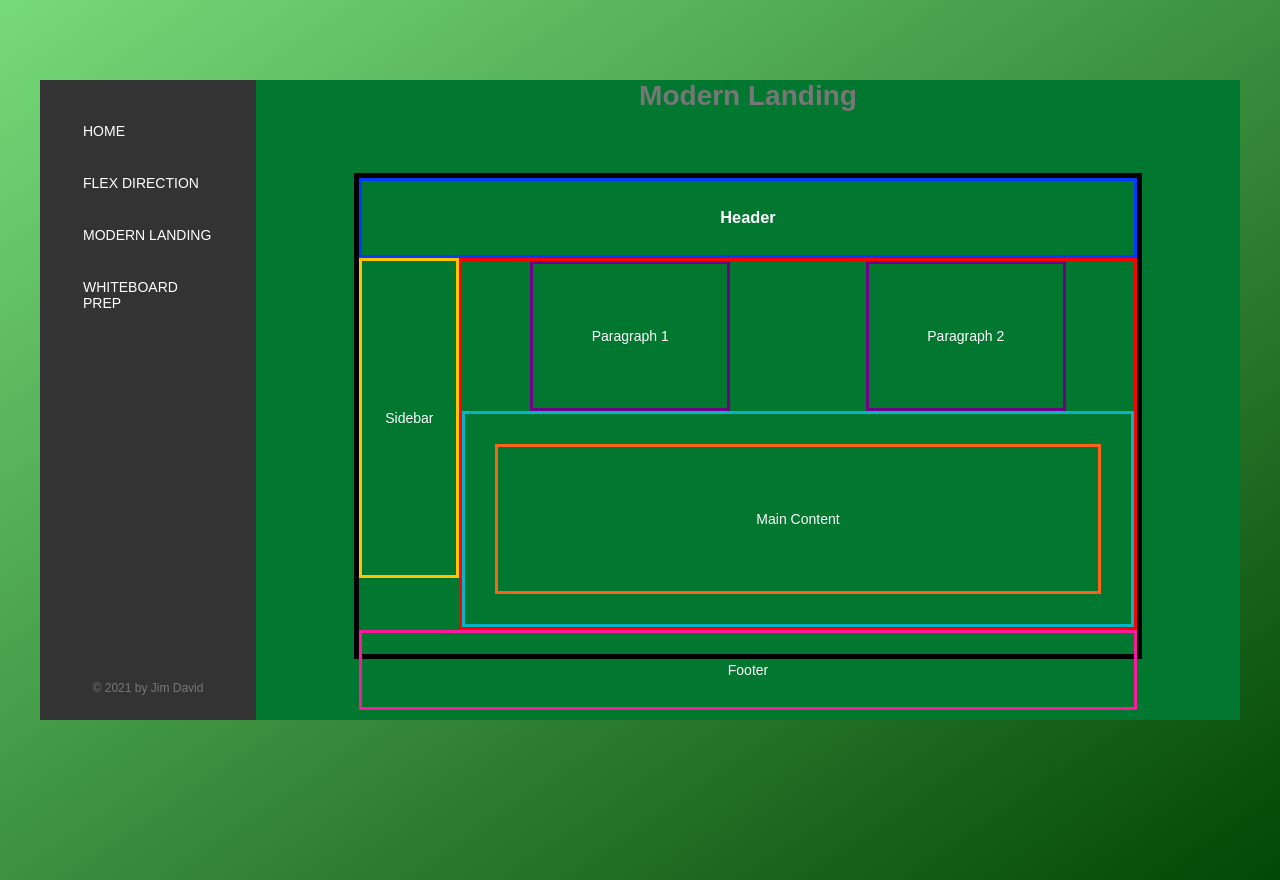
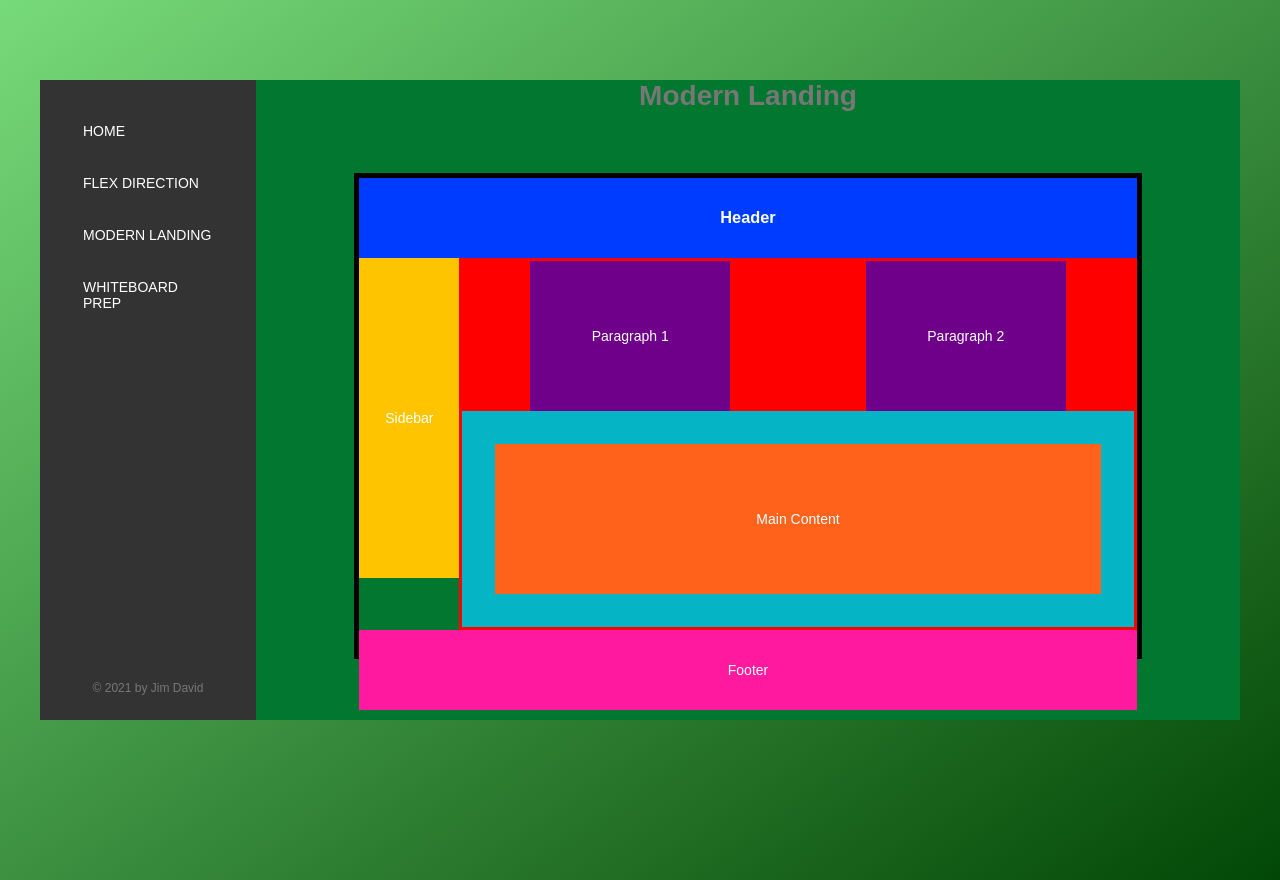
Before and after one commit to jimmikedave/CSS-Library, a React (Create React App) app: page /modern-landing in a window 1280 px wide. Built offline with nearby package versions, Linux system fonts and the light colour scheme.

Commit message:
Add background color

```diff
--- a/sass/_modernlanding.scss
+++ b/sass/_modernlanding.scss
@@ -7,7 +7,8 @@
     }
 
     &__header{
-        border: solid 3px rgb(0, 60, 255);
+        border: solid 3px #003cff;
+        background-color: #003cff;
         width: 100%;
         height: 8rem;
 
@@ -21,7 +22,8 @@
     }
 
     &__sidebar-container {
-        border: solid 3px rgb(255, 196, 0);
+        border: solid 3px #ffc400;
+        background-color: #ffc400;
         width: 10rem;
         height: 40vh;
 
@@ -32,6 +34,7 @@
 
     &__main-container {
         border: solid 3px red;
+        background-color: red;
 
         display: flex;
         flex-direction: column;
@@ -41,18 +44,10 @@
     &__paragraphs {
         display: flex;
         justify-content: space-around;
-        &--1 {
-            border: solid 3px rgb(110, 0, 138);
-            width: 20rem;
-            height: 15rem;
-
-            display: flex;
-            align-items: center;
-            justify-content: center;
-        }
-
+        &--1,
         &--2 {
-            border: solid 3px rgb(110, 0, 138);
+            border: solid 3px #6e008a;
+            background-color: #6e008a;
             width: 20rem;
             height: 15rem;
 
@@ -64,10 +59,12 @@
 
     &__main-content {
         &-container {
-            border: solid 3px rgb(5, 181, 197);
+            border: solid 3px #05b5c5;
+            background-color: #05b5c5;
             height: 100%;
         }
-        border: solid 3px rgb(255, 99, 27);
+        border: solid 3px #ff631b;
+        background-color: #ff631b;
         margin: 3rem;
         height: 15rem;
 
@@ -77,7 +74,8 @@
     }
 
     &__footer {
-        border: 3px solid rgb(255, 25, 159);
+        border: 3px solid #ff199f;
+        background-color:#ff199f;
         height: 8rem;
 
         display: flex;
--- a/src/css/style.css
+++ b/src/css/style.css
@@ -131,6 +131,7 @@ body {
 
 .modern__header {
   border: solid 3px #003cff;
+  background-color: #003cff;
   width: 100%;
   height: 8rem;
   display: flex;
@@ -142,6 +143,7 @@ body {
 
 .modern__sidebar-container {
   border: solid 3px #ffc400;
+  background-color: #ffc400;
   width: 10rem;
   height: 40vh;
   display: flex;
@@ -150,6 +152,7 @@ body {
 
 .modern__main-container {
   border: solid 3px red;
+  background-color: red;
   display: flex;
   flex-direction: column;
   flex: 1; }
@@ -157,15 +160,9 @@ body {
 .modern__paragraphs {
   display: flex;
   justify-content: space-around; }
-  .modern__paragraphs--1 {
+  .modern__paragraphs--1, .modern__paragraphs--2 {
     border: solid 3px #6e008a;
-    width: 20rem;
-    height: 15rem;
-    display: flex;
-    align-items: center;
-    justify-content: center; }
-  .modern__paragraphs--2 {
-    border: solid 3px #6e008a;
+    background-color: #6e008a;
     width: 20rem;
     height: 15rem;
     display: flex;
@@ -174,6 +171,7 @@ body {
 
 .modern__main-content {
   border: solid 3px #ff631b;
+  background-color: #ff631b;
   margin: 3rem;
   height: 15rem;
   display: flex;
@@ -181,10 +179,12 @@ body {
   align-items: center; }
   .modern__main-content-container {
     border: solid 3px #05b5c5;
+    background-color: #05b5c5;
     height: 100%; }
 
 .modern__footer {
   border: 3px solid #ff199f;
+  background-color: #ff199f;
   height: 8rem;
   display: flex;
   justify-content: center;
```
